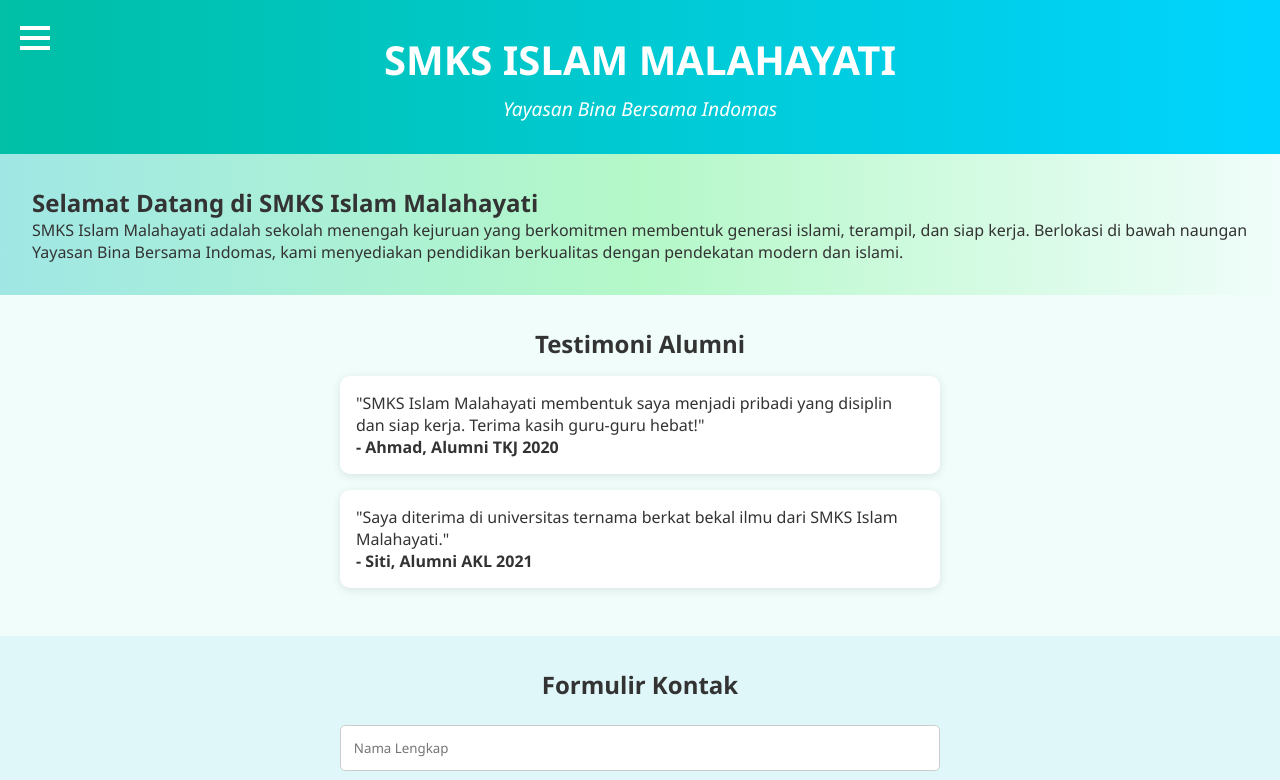
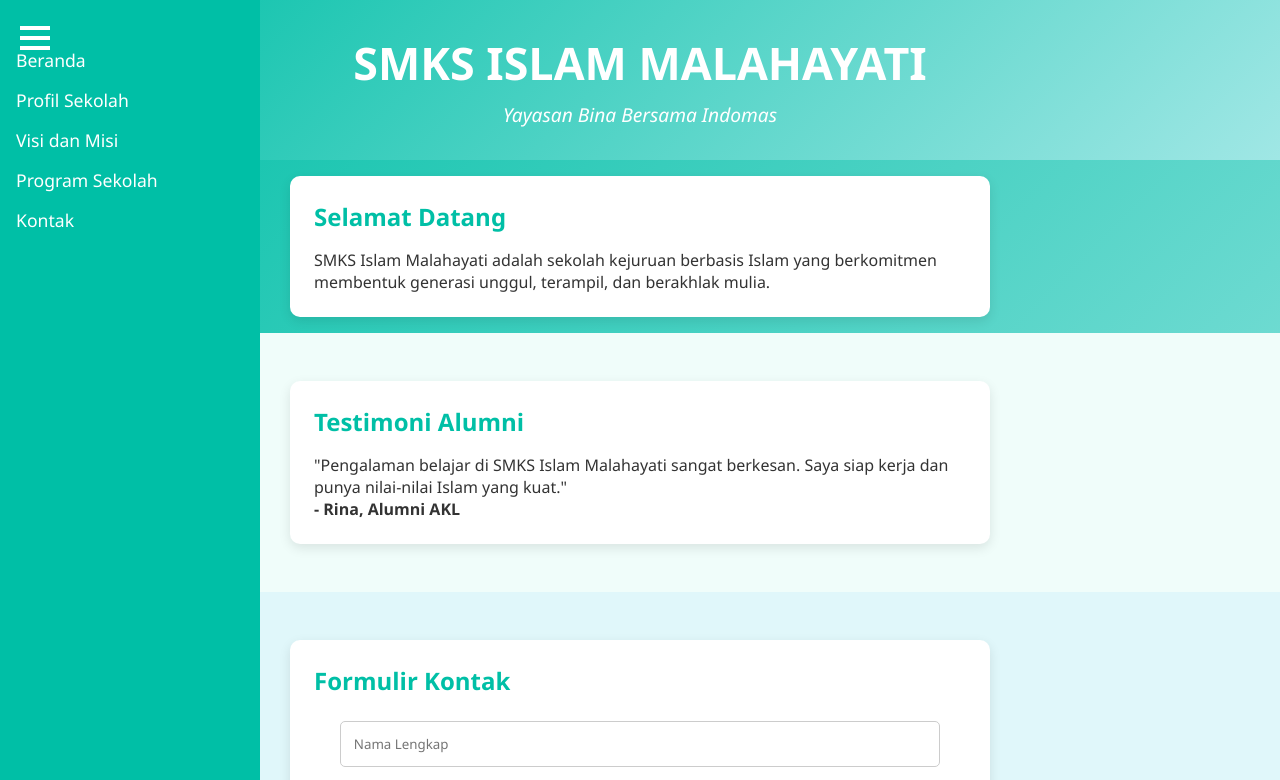
Before and after one commit to adistaycool309-del/adistaycool309-del.GitHub.io, a plain HTML site: page index.html in a window 1280 px wide. Both pictures are taken after a click on the element 35 px from the left and 38 px from the top of the page. Shown: the top 780 px of the page. Drawn offline with Linux system fonts and the light colour scheme.

Commit message:
Update index.html

```diff
--- a/index.html
+++ b/index.html
@@ -5,7 +5,13 @@
   <meta name="viewport" content="width=device-width, initial-scale=1.0" />
   <title>SMKS Islam Malahayati</title>
   <style>
-    /* Font dan Reset */
+    :root {
+      --toska: #00bfa6;
+      --biru-muda: #a0e7e5;
+      --putih: #ffffff;
+      --gradient: linear-gradient(135deg, #00bfa6, #a0e7e5);
+    }
+
     * {
       margin: 0;
       padding: 0;
@@ -14,41 +20,42 @@
     }
 
     body {
-      background: linear-gradient(to right, #a0e7e5, #b4f8c8, #f0fdfa);
+      background: var(--gradient);
       color: #333;
+      overflow-x: hidden;
     }
 
     header {
-      background: linear-gradient(to right, #00bfa6, #00d4ff);
-      color: white;
+      background: var(--gradient);
+      color: var(--putih);
       padding: 2rem;
       text-align: center;
       position: relative;
     }
 
     header h1 {
-      font-size: 2.5rem;
-      margin-bottom: 0.5rem;
+      font-size: 2.8rem;
+      font-weight: bold;
     }
 
     header p {
       font-size: 1.2rem;
+      margin-top: 0.5rem;
       font-style: italic;
     }
 
-    /* Menu Navigasi */
-    .menu-toggle {
+    .menu-icon {
       position: absolute;
       top: 20px;
       left: 20px;
       cursor: pointer;
-      z-index: 10;
+      z-index: 100;
     }
 
-    .menu-toggle div {
+    .menu-icon div {
       width: 30px;
       height: 4px;
-      background: white;
+      background: var(--putih);
       margin: 6px 0;
       transition: 0.4s;
     }
@@ -56,14 +63,14 @@
     nav {
       position: fixed;
       top: 0;
-      left: -250px;
-      width: 250px;
+      left: -260px;
+      width: 260px;
       height: 100%;
-      background: #00bfa6;
-      color: white;
+      background: var(--toska);
+      color: var(--putih);
       padding: 2rem 1rem;
       transition: left 0.3s ease;
-      z-index: 9;
+      z-index: 99;
     }
 
     nav ul {
@@ -73,13 +80,18 @@
     nav ul li {
       margin: 1rem 0;
       cursor: pointer;
+      font-size: 1.1rem;
+      transition: 0.3s;
     }
 
-    .active {
+    nav ul li:hover {
+      color: #f0fdfa;
+    }
+
+    .nav-active {
       left: 0;
     }
 
-    /* Konten Slide */
     .section {
       display: none;
       padding: 2rem;
@@ -95,35 +107,28 @@
       to { opacity: 1; transform: translateY(0); }
     }
 
-    /* Testimoni */
+    .card {
+      background: var(--putih);
+      border-radius: 10px;
+      padding: 1.5rem;
+      margin: 1rem auto;
+      max-width: 700px;
+      box-shadow: 0 4px 12px rgba(0,0,0,0.1);
+    }
+
+    .card h2 {
+      margin-bottom: 1rem;
+      color: var(--toska);
+    }
+
     .testimoni {
       background: #f0fdfa;
       padding: 2rem;
     }
 
-    .testimoni h2 {
-      text-align: center;
-      margin-bottom: 1rem;
-    }
-
-    .testimoni-card {
-      background: white;
-      border-radius: 10px;
-      padding: 1rem;
-      margin: 1rem auto;
-      max-width: 600px;
-      box-shadow: 0 2px 10px rgba(0,0,0,0.1);
-    }
-
-    /* Formulir Kontak */
     .kontak-form {
       background: #e0f7fa;
       padding: 2rem;
-    }
-
-    .kontak-form h2 {
-      text-align: center;
-      margin-bottom: 1rem;
     }
 
     form {
@@ -142,7 +147,7 @@
 
     button {
       padding: 0.8rem;
-      background: #00bfa6;
+      background: var(--toska);
       color: white;
       border: none;
       border-radius: 5px;
@@ -153,7 +158,6 @@
       background: #009e8a;
     }
 
-    /* Responsif */
     @media (max-width: 768px) {
       header h1 {
         font-size: 2rem;
@@ -167,7 +171,7 @@
 </head>
 <body>
   <header>
-    <div class="menu-toggle" onclick="toggleMenu()">
+    <div class="menu-icon" onclick="toggleMenu()">
       <div></div>
       <div></div>
       <div></div>
@@ -186,37 +190,37 @@
     </ul>
   </nav>
 
-  <div id="beranda" class="section active">
-    <h2>Selamat Datang di SMKS Islam Malahayati</h2>
-    <p>SMKS Islam Malahayati adalah sekolah menengah kejuruan yang berkomitmen membentuk generasi islami, terampil, dan siap kerja. Berlokasi di bawah naungan Yayasan Bina Bersama Indomas, kami menyediakan pendidikan berkualitas dengan pendekatan modern dan islami.</p>
+  <div id="beranda" class="section active card">
+    <h2>Selamat Datang</h2>
+    <p>SMKS Islam Malahayati adalah sekolah kejuruan berbasis Islam yang berkomitmen membentuk generasi unggul, terampil, dan berakhlak mulia.</p>
   </div>
 
-  <div id="profil" class="section">
+  <div id="profil" class="section card">
     <h2>Profil Sekolah</h2>
-    <p>SMKS Islam Malahayati berdiri sejak tahun XXXX dan telah meluluskan ribuan siswa yang sukses di dunia kerja maupun pendidikan tinggi. Kami memiliki fasilitas lengkap, tenaga pengajar profesional, dan lingkungan belajar yang kondusif.</p>
+    <p>Didirikan oleh Yayasan Bina Bersama Indomas, SMKS Islam Malahayati telah menjadi pilihan utama bagi siswa yang ingin mengembangkan potensi akademik dan spiritual.</p>
   </div>
 
-  <div id="visi" class="section">
+  <div id="visi" class="section card">
     <h2>Visi dan Misi</h2>
-    <p><strong>Visi:</strong> Menjadi SMK unggulan yang menghasilkan lulusan islami, kompeten, dan berdaya saing global.</p>
+    <p><strong>Visi:</strong> Menjadi SMK Islam unggulan yang menghasilkan lulusan siap kerja dan berakhlak mulia.</p>
     <p><strong>Misi:</strong></p>
     <ul>
-      <li>Menyelenggarakan pendidikan berbasis nilai-nilai Islam.</li>
-      <li>Memberikan pelatihan keterampilan sesuai kebutuhan industri.</li>
-      <li>Mendorong inovasi dan kreativitas siswa.</li>
+      <li>Menyediakan pendidikan berkualitas berbasis nilai Islam.</li>
+      <li>Mengembangkan keterampilan sesuai kebutuhan industri.</li>
+      <li>Mendorong inovasi dan karakter siswa.</li>
     </ul>
   </div>
 
-  <div id="program" class="section">
+  <div id="program" class="section card">
     <h2>Program Keahlian</h2>
     <ul>
-      <li><strong>TKJ (Teknik Komputer dan Jaringan):</strong> Fokus pada jaringan komputer, server, dan keamanan siber.</li>
-      <li><strong>AKL (Akuntansi dan Keuangan Lembaga):</strong> Pembelajaran akuntansi, pembukuan, dan sistem keuangan.</li>
-      <li><strong>AP (Administrasi Perkantoran):</strong> Keterampilan administrasi, komunikasi bisnis, dan manajemen dokumen.</li>
+      <li><strong>TKJ:</strong> Teknik Komputer dan Jaringan</li>
+      <li><strong>AKL:</strong> Akuntansi dan Keuangan Lembaga</li>
+      <li><strong>AP:</strong> Administrasi Perkantoran</li>
     </ul>
   </div>
 
-  <div id="kontak" class="section">
+  <div id="kontak" class="section card">
     <h2>Kontak Sekolah</h2>
     <p>Alamat: Jl. Pendidikan No. 123, Jakarta</p>
     <p>Email: info@smksmalahayati.sch.id</p>
@@ -224,18 +228,15 @@
   </div>
 
   <div class="testimoni">
+    <div class="card">
       <h2>Testimoni Alumni</h2>
-    <div class="testimoni-card">
-      <p>"SMKS Islam Malahayati membentuk saya menjadi pribadi yang disiplin dan siap kerja. Terima kasih guru-guru hebat!"</p>
-      <p><strong>- Ahmad, Alumni TKJ 2020</strong></p>
-    </div>
-    <div class="testimoni-card">
-      <p>"Saya diterima di universitas ternama berkat bekal ilmu dari SMKS Islam Malahayati."</p>
-      <p><strong>- Siti, Alumni AKL 2021</strong></p>
+      <p>"Pengalaman belajar di SMKS Islam Malahayati sangat berkesan. Saya siap kerja dan punya nilai-nilai Islam yang kuat."</p>
+      <p><strong>- Rina, Alumni AKL</strong></p>
     </div>
   </div>
 
   <div class="kontak-form">
+    <div class="card">
       <h2>Formulir Kontak</h2>
       <form>
         <input type="text" placeholder="Nama Lengkap" required />
@@ -244,12 +245,19 @@
         <button type="submit">Kirim</button>
       </form>
     </div>
+  </div>
 
   <script>
     function toggleMenu() {
-      document.getElementById("sidebar").classList.toggle("active");
+      document.getElementById("sidebar").classList.toggle("nav-active");
     }
 
     function showSection(id) {
       const sections = document.querySelectorAll(".section");
-      sections.forEach(sec => sec.classList
+      sections.forEach(sec => sec.classList.remove("active"));
+      document.getElementById(id).classList.add("active");
+      document.getElementById("sidebar").classList.remove("nav-active");
+    }
+  </script>
+</body>
+</html>
```
Lines whose indentation alone changed are shown as unchanged.
